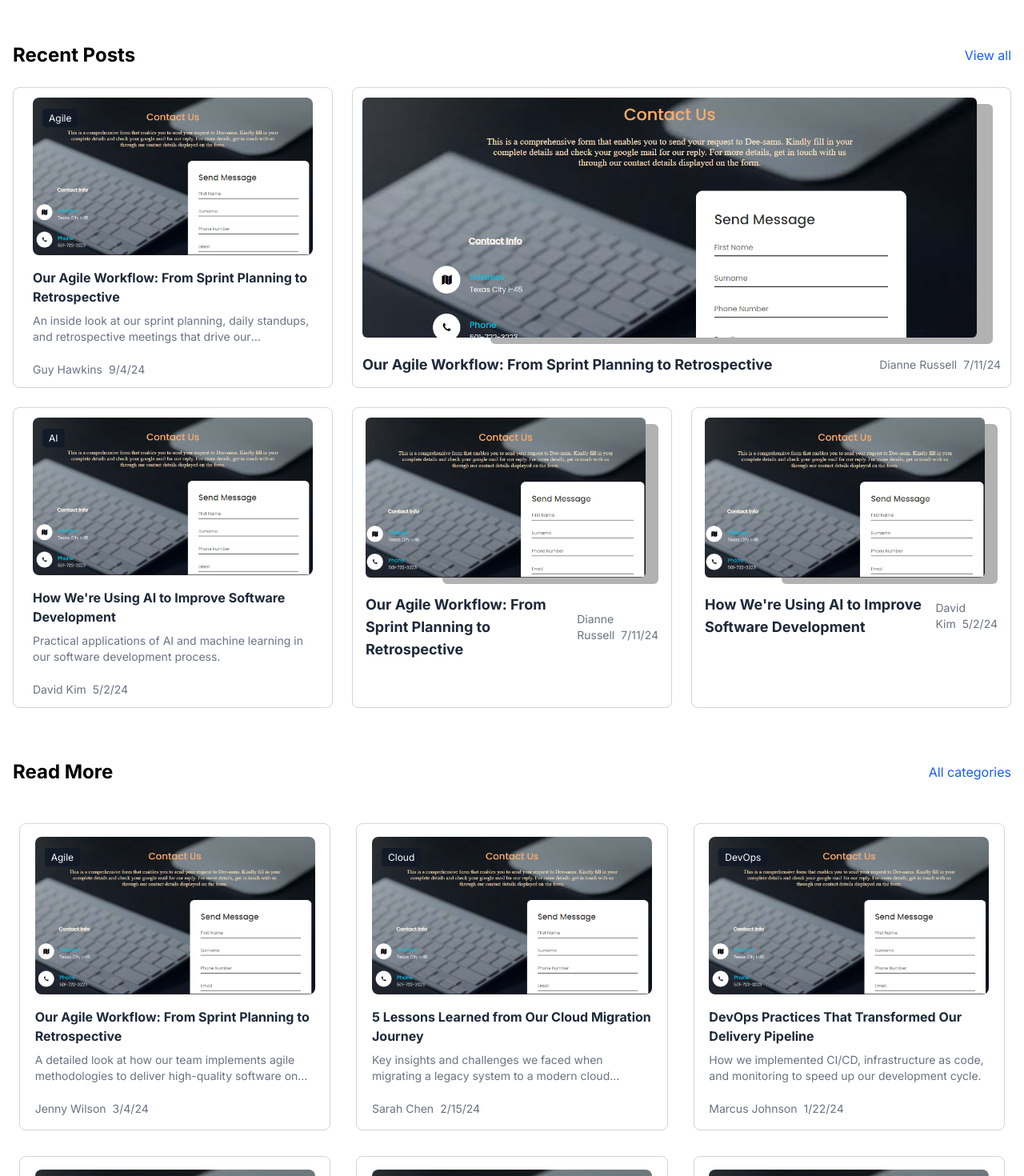
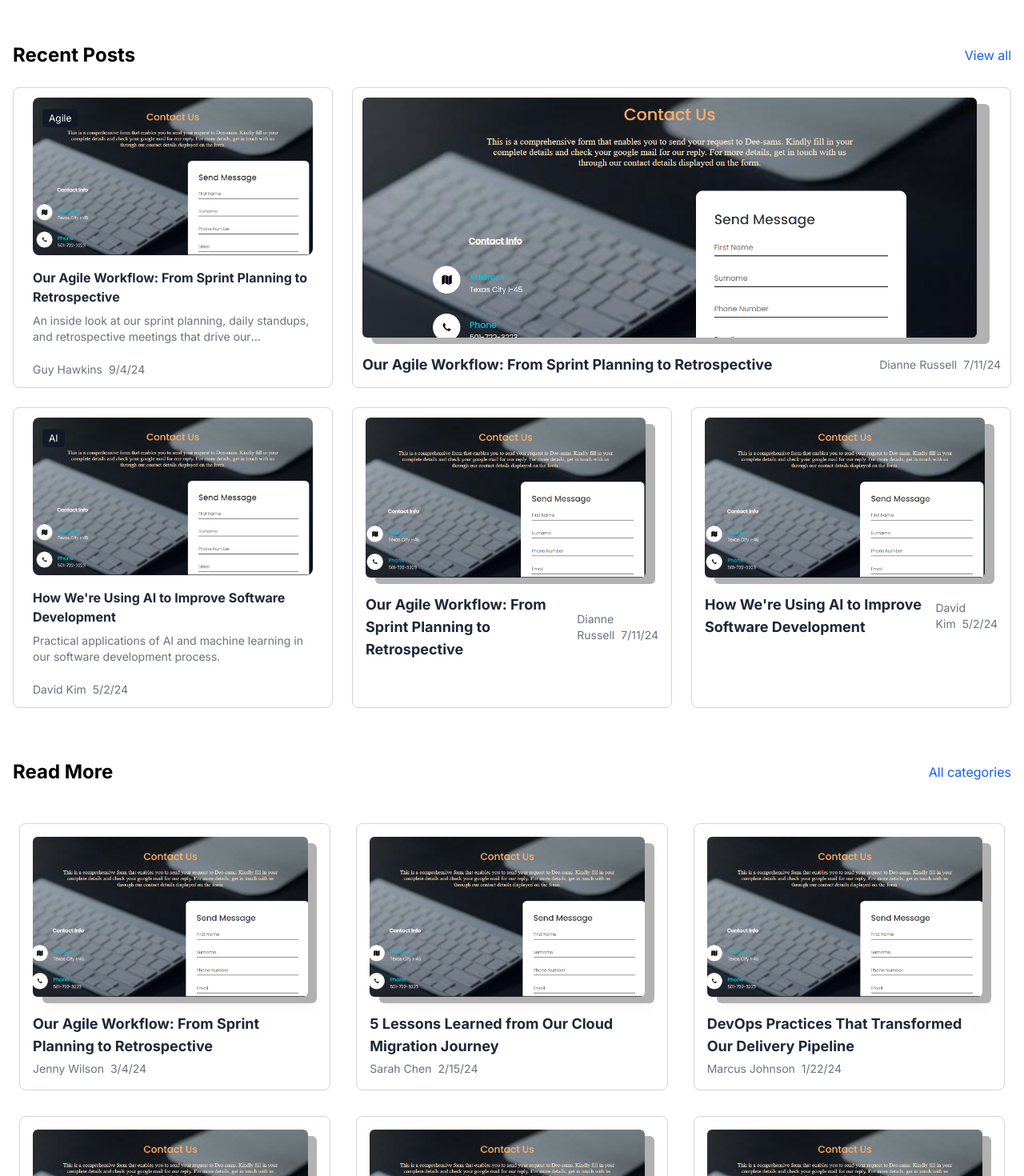
Before and after one commit to AmDeeJhay/Applift-blog, a Next.js app: page /blogs in a window 1280 px wide. Shown: the part 460-1930 px from the top of the page at 80% size. Built offline with nearby package versions, Linux system fonts and the light colour scheme.

Commit message:
style: improve layout and styling of blog cards and recent posts with updated image sections and shadows

```diff
--- a/src/components/blog/blog-card.tsx
+++ b/src/components/blog/blog-card.tsx
@@ -47,6 +47,7 @@ export function BlogCard({
 
   if (variant === "featured") {
     return (
+
       <div className="relative h-[400px] w-full overflow-hidden rounded-lg">
         <Image
           src={postImage || "/assets/images/pics.png"}
@@ -75,6 +76,7 @@ export function BlogCard({
 
   if (variant === "standard") {
     return (
+
       <div className="flex flex-col h-[350px] max-w-[350px] mx-auto">
         <div className="relative aspect-video w-full overflow-hidden rounded-lg mb-4">
           <Image
--- a/src/components/blog/read-more-section.tsx
+++ b/src/components/blog/read-more-section.tsx
@@ -2,53 +2,52 @@
 
 import type { BlogPost } from "@/lib/blog-data";
 import { BlogCard } from "./blog-card";
-import { JSX, useState } from "react";
+import { JSX } from "react";
+import Image from "next/image";
 
 interface ReadMoreSectionProps {
   posts: BlogPost[];
 }
 
 export function ReadMoreSection({ posts }: ReadMoreSectionProps): JSX.Element {
-  // const [activeCategory, setActiveCategory] = useState<string>("all");
-
-  // Get unique categories
-  // const categories = ["All", ...Array.from(new Set(posts.map((post) => post.category || "Uncategorized")))];
-
-  // Filter posts by category
-  // const filteredPosts =
-  //   activeCategory === "all"
-  //   ? posts
-  //   : posts.filter(
-  //   (post) => post.category === activeCategory || (activeCategory === "Uncategorized" && !post.category)
-  // );
-
   return (
     <div>
-      {/* Category Buttons */}
-      {/* <div className="flex flex-wrap gap-2 mb-6">
-        {categories.map((category) => (
-          <button
-            key={category.toLowerCase()}
-            className={`px-4 py-2 text-sm font-medium rounded-md transition-colors ${
-              activeCategory === category.toLowerCase()
-                ? "bg-blue-600 text-white"
-                : "text-gray-600 hover:text-gray-900 hover:bg-gray-100"
-            }`}
-            onClick={() => setActiveCategory(category.toLowerCase())}
-          >
-            {category}
-          </button>
-        ))}
-      </div> */}
-
       {/* Grid Layout */}
       <div className="grid grid-cols-1 md:grid-cols-2 lg:grid-cols-3 gap-8 p-6 px-2">
         {posts.map((post) => (
           <div
             key={post.id}
             className="border border-gray-300 rounded-lg overflow-hidden p-4"
+
           >
-            <BlogCard post={post} variant="standard" />
+            <div className="flex flex-col">
+              {/* Image Section with Shadow */}
+              <div className="relative w-full mb-3">
+                <div className="absolute inset-0 ml-3 bg-black opacity-30 rounded-md shadow-lg translate-y-2"></div>
+                <div className="relative w-86 h-[200px] overflow-hidden rounded-md">
+                  <Image
+                    src={post.image || "/assets/images/pics.png"}
+                    alt={post.title}
+                    fill
+                    className="object-cover hover:scale-105 transition-transform duration-300 w-full h-full"
+                  />
+                </div>
+              </div>
+
+              {/* Title and Metadata Section */}
+              <div className="flex flex-col mt-2">
+                {/* Post Title */}
+                <h3 className="font-bold text-gray-800 text-lg break-words">
+                  {post.title}
+                </h3>
+
+                {/* Author and Date */}
+                <div className="text-sm text-gray-500 mt-1">
+                  <span>{post.author}</span>
+                  <span className="ml-2">{post.date}</span>
+                </div>
+              </div>
+            </div>
           </div>
         ))}
       </div>
--- a/src/components/blog/recent-post.tsx
+++ b/src/components/blog/recent-post.tsx
@@ -28,7 +28,7 @@ export function RecentPosts({ posts }: RecentPostsProps): JSX.Element {
               <div className="flex flex-col">
                 {/* Image Section with Shadow */}
                 <div className="relative w-full mb-3">
-                  <div className="absolute w-157 ml-40 h-[300px] bg-[#000] rounded-md bottom-0 translate-y-2 opacity-30"></div>
+                  <div className="absolute w-193 ml-3 h-[300px] bg-[#000] rounded-md bottom-0 translate-y-2 opacity-30"></div>
                   <div className="relative w-192 h-[300px] overflow-hidden rounded-md">
                     <Image
                       src={post.image || "/assets/images/pics.png"}
@@ -69,7 +69,7 @@ export function RecentPosts({ posts }: RecentPostsProps): JSX.Element {
           <div className="flex flex-col">
             {/* Image Section with Shadow */}
             <div className="relative w-full mb-3">
-              <div className="absolute w-[270px] ml-24 h-[200px] bg-black rounded-md bottom-0 translate-y-2 opacity-30"></div>
+              <div className="absolute w-[350px] ml-3 h-[200px] bg-black rounded-md bottom-0 translate-y-2 opacity-30"></div>
               <div className="relative w-[350px] h-[200px] overflow-hidden rounded-md">
                 <Image
                   src={post.image || "/assets/images/pics.png"}
```
